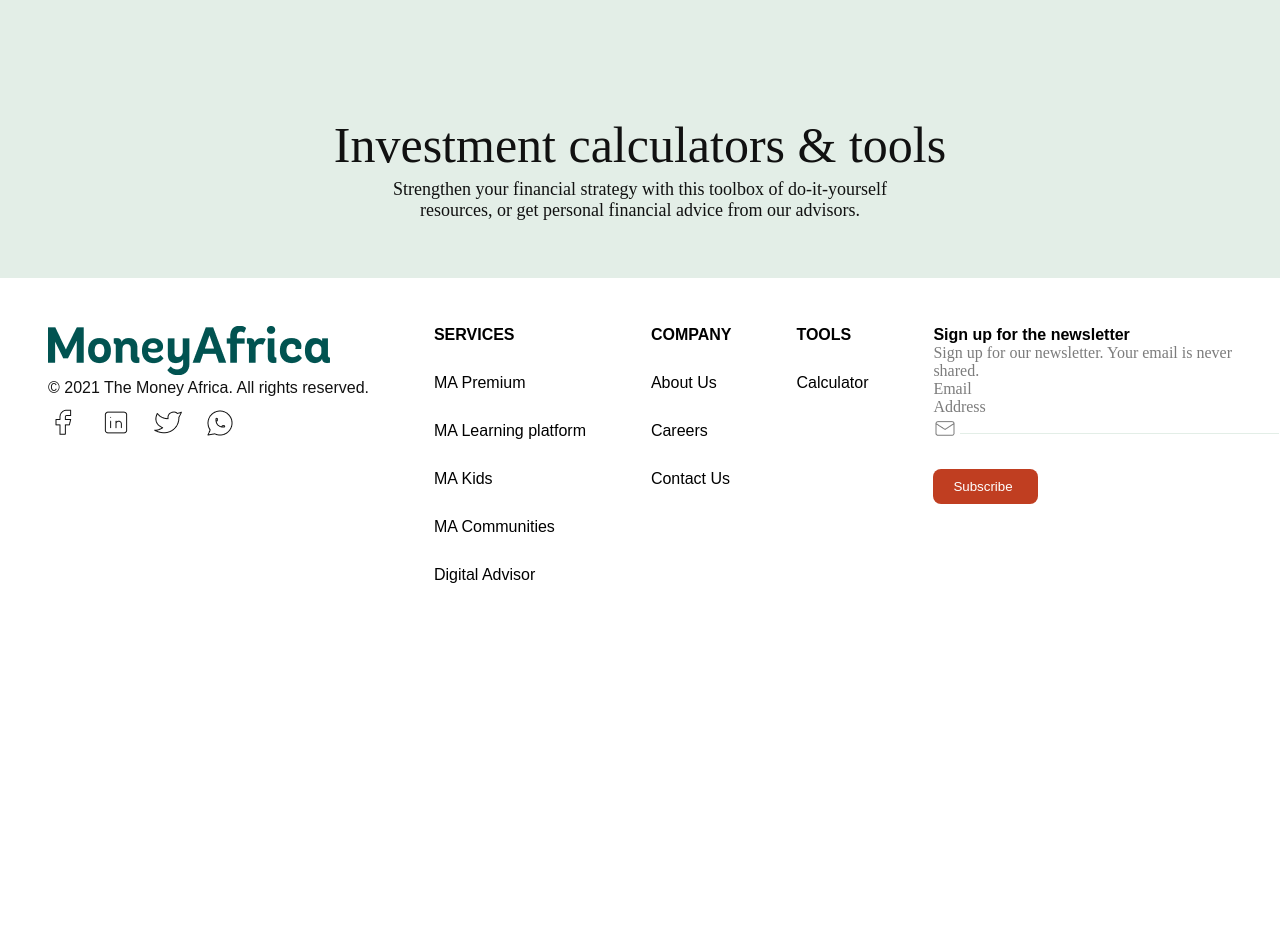
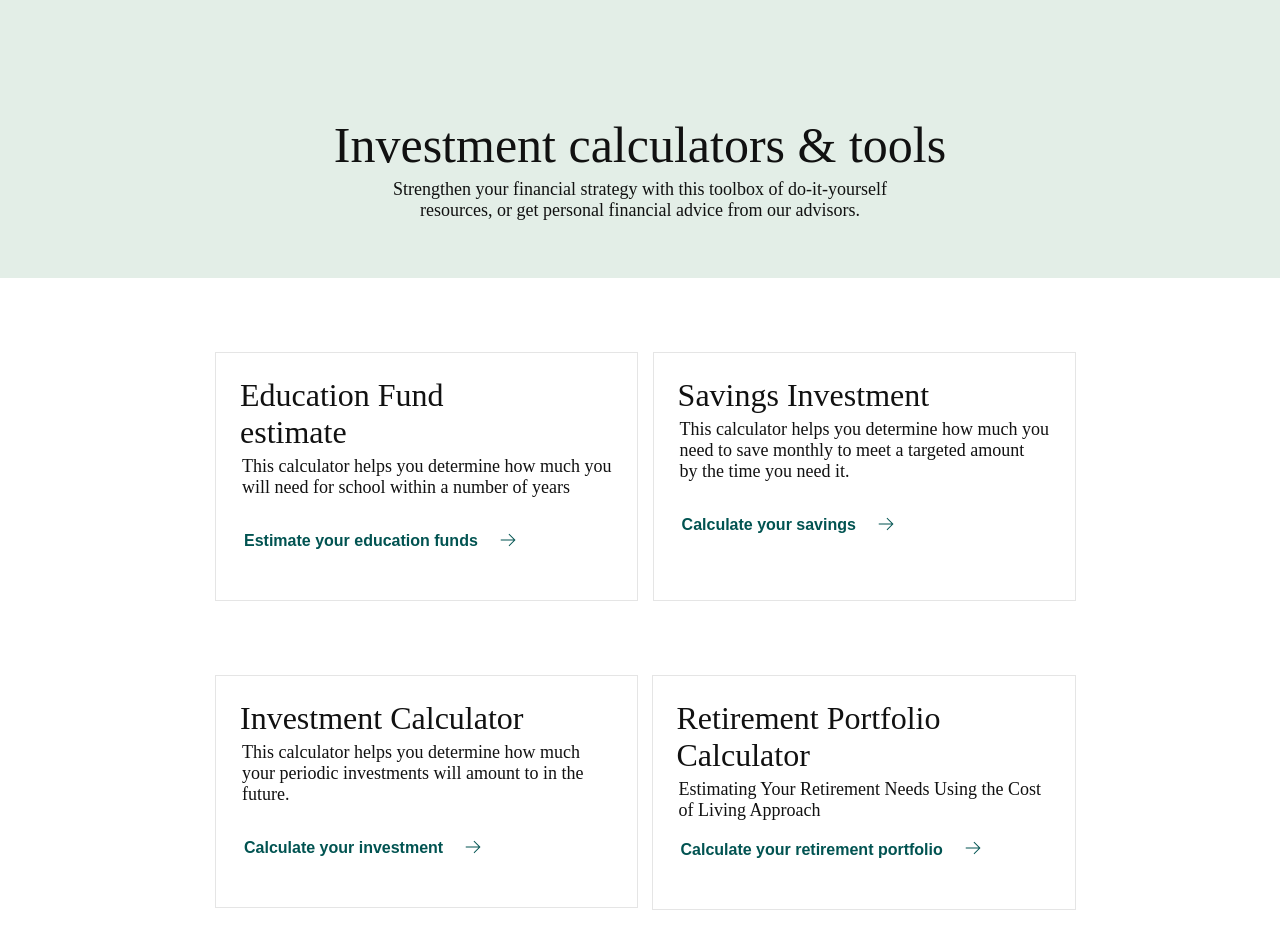
Before and after one commit to victory-nwawunze/clone-financial-website, a React (Create React App) app: page /moneyAfrica/MoneyAfricaToolsPage in a window 1280 px wide. Shown: the top 952 px of the page. Before the commit the page ends 800 px from the top, so only its background shows below. Built offline with nearby package versions, Linux system fonts and the light colour scheme.

Commit message:
Finshed MoneyAfricaToolsPageCard

```diff
--- a/src/components/MoneyAfricaToolsPage/MoneyAfricaToolsPage.js
+++ b/src/components/MoneyAfricaToolsPage/MoneyAfricaToolsPage.js
@@ -13,19 +13,19 @@ const MoneyAfricaToolsPage = () => {
           resources, or get personal financial advice from our advisors.{" "}
         </p>
       </div>
-      {/* <div className="MoneyAfricaToolPageCardStyles">
+      <div className="MoneyAfricaToolsPageCard">
         <div className="df justify-content-betw">
           <div>
-            <div className="MoneyAfricaToolsCard">
-              <h3 className="EductionFundStyles">
+            <div className="MoneyAfricaCardOne">
+              <h4 className="EducationFundTextStyles">
                 Education Fund
                 <br /> estimate
-              </h3>
-              <p className="MoreEductionFundStyles">
+              </h4>
+              <p className="MoreEducationFundTextStyles">
                 This calculator helps you determine how much you
                 <br /> will need for school within a number of years
               </p>
-              <div className="MarginTopForButton">
+              <div className="MoneyAfricaCardButtonStyles">
                 <div className="df">
                   <div>
                     <input
@@ -34,7 +34,7 @@ const MoneyAfricaToolsPage = () => {
                       className="EstimateBTNStyles"
                     />
                   </div>
-                  <div className="PositionArrowImage">
+                  <div className="MarginTopArrowImage">
                     <img src={RightArrImage} />
                   </div>
                 </div>
@@ -42,23 +42,23 @@ const MoneyAfricaToolsPage = () => {
             </div>
           </div>
           <div>
-            <div className="MoneyAfricaToolsCard">
-              <h3 className="EductionFundStyles">Savings Investment</h3>
-              <p className="MoreEductionFundStyles">
+            <div className="MoneyAfricaCardTwo">
+              <h4 className="SavingsTextStyles">Savings Investment</h4>
+              <p className="MoreSavingsTextStyles">
                 This calculator helps you determine how much you
                 <br /> need to save monthly to meet a targeted amount
                 <br /> by the time you need it.
               </p>
-              <div className="MarginTopForButton">
+              <div className="MoneyAfricaCardCalculateYourSavingsButtonStyles">
                 <div className="df">
                   <div>
                     <input
                       type="button"
                       value="Calculate your savings"
-                      className="CalculateStyleButton"
+                      className="CalculateBTNStyles"
                     />
                   </div>
-                  <div className="PositionArrowImage">
+                  <div className="MarginTopCalculateYourSavingsBTNStyle">
                     <img src={RightArrImage} />
                   </div>
                 </div>
@@ -67,25 +67,26 @@ const MoneyAfricaToolsPage = () => {
           </div>
         </div>
       </div>
-      <div className="MoneyAfricaToolPageCardStyles">
+      <div className="MoneyAfricaToolsCardPageTwo">
         <div className="df justify-content-betw">
           <div>
-            <div className="MoneyAfricaToolsCard">
-              <h3 className="EductionFundStyles">Investment Calculator</h3>
-              <p className="MoreEductionFundStyles">
-                This calculator helps you determine how much you
-                <br /> will need for school within a number of years
+            <div className="MoneyAfricaCardThreeStyles">
+              <h4 className="InvestmentFontStyles">Investment Calculator</h4>
+              <p className="MoreInvestmentFontStylesForToolsPage">
+                This calculator helps you determine how much
+                <br /> your periodic investments will amount to in the <br />
+                future.
               </p>
-              <div className="MarginTopForButton">
+              <div className="MoneyAfricaInvestMentBTNStyles">
                 <div className="df">
                   <div>
                     <input
                       type="button"
                       value="Calculate your investment"
-                      className="EstimateBTNStylesThree"
+                      className="CYIStylesButton"
                     />
                   </div>
-                  <div className="PositionArrowImage">
+                  <div className="CTYStylesButton">
                     <img src={RightArrImage} />
                   </div>
                 </div>
@@ -93,26 +94,25 @@ const MoneyAfricaToolsPage = () => {
             </div>
           </div>
           <div>
-            <div className="MoneyAfricaToolsCard">
-              <h3 className="EductionFundStyles">
+            <div className="MoneyAfricaCardFourStyle">
+              <h4 className="RetirementPortfolioStyles">
                 Retirement Portfolio
                 <br /> Calculator
-              </h3>
-              <p className="MoreEductionFundStyles">
-                This calculator helps you determine how much you
-                <br /> need to save monthly to meet a targeted amount
-                <br /> by the time you need it.
+              </h4>
+              <p className="MoreRetirementPortfolioStyles">
+                Estimating Your Retirement Needs Using the Cost
+                <br /> of Living Approach
               </p>
-              <div className="MarginTopForButton">
+              <div className="MoneyAfricaCYRStyles">
                 <div className="df">
                   <div>
                     <input
                       type="button"
-                      value="Calculate your savings"
-                      className="CalculateStyleButtonFour"
+                      value="Calculate your retirement portfolio"
+                      className="CYRBTNStyles"
                     />
                   </div>
-                  <div className="PositionArrowImage">
+                  <div className="PositionCYRStyles">
                     <img src={RightArrImage} />
                   </div>
                 </div>
@@ -120,7 +120,7 @@ const MoneyAfricaToolsPage = () => {
             </div>
           </div>
         </div>
-      </div> */}
+      </div>
     </React.Fragment>
   );
 };
--- a/src/index.css
+++ b/src/index.css
@@ -1604,3 +1604,183 @@ input:checked+.slider:before {
   color: #111111;
   padding-top: 5px;
 }
+
+.MoneyAfricaToolsPageCard {
+  margin-top: 74px;
+    margin-right: 204px;
+    margin-left: 215px;
+}
+
+.MoneyAfricaCardOne {
+  border: 1px solid #E5E5E5;
+}
+
+.EducationFundTextStyles {
+  padding-top: 24px;
+  padding-left: 24px;
+  padding-right: 10px;
+  color: #111111;
+  font-weight: 500;
+  font-size: 32px;
+}
+
+.MoreEducationFundTextStyles {
+  padding-top: 5px;
+  padding-left: 26px;
+  padding-right: 26px;
+  color: #111111;
+  font-weight: 400;
+  font-size: 18px;
+}
+
+.EstimateBTNStyles {
+  padding-top: 10px;
+  padding-bottom: 10px;
+  padding-right: 10px;
+  padding-left: 10px;
+  background-color: #fff;
+  color: #015351;
+  font-size: 16px;
+  font-weight: 700;
+  margin-top: 24px;
+  margin-right: 10px;
+  margin-left: 18px;
+  margin-bottom: 40px;
+  border: none;
+}
+
+.MarginTopArrowImage {
+  margin-top: 32px;
+}
+
+.MoneyAfricaCardTwo {
+  border: 1px solid #E5E5E5;
+}
+
+.SavingsTextStyles {
+  padding-top: 24px;
+  padding-left: 24px;
+  padding-right: 10px;
+  color: #111111;
+  font-weight: 500;
+  font-size: 32px;
+}
+
+.MoreSavingsTextStyles {
+  padding-top: 5px;
+  padding-left: 26px;
+  padding-right: 26px;
+  color: #111111;
+  font-weight: 400;
+  font-size: 18px;
+}
+
+.CalculateBTNStyles {
+  padding-top: 10px;
+  padding-bottom: 10px;
+  padding-left: 10px;
+  padding-right: 10px;
+  background-color: #fff;
+  border: none;
+  margin-top: 24px;
+  margin-left: 18px;
+  margin-right: 10px;
+  margin-bottom: 56px;
+  color: #015351;
+  font-size: 16px;
+  font-weight: 700;
+}
+
+.MarginTopCalculateYourSavingsBTNStyle {
+  margin-top: 32px;
+}
+
+.MoneyAfricaToolsCardPageTwo {
+margin-top: 74px;
+    margin-right: 204px;
+    margin-left: 215px;
+}
+
+.MoneyAfricaCardThreeStyles {
+  border: 1px solid #E5E5E5;
+}
+
+.InvestmentFontStyles {
+  padding-top: 24px;
+  padding-left: 24px;
+  padding-right: 10px;
+  font-weight: 500;
+  font-size: 32px;
+  color: #111111;
+}
+
+.MoreInvestmentFontStylesForToolsPage {
+  padding-top: 5px;
+  padding-right: 54px;
+  padding-left: 26px;
+  color: #111111;
+  font-weight: 400;
+  font-size: 18px;
+}
+
+.CYIStylesButton {
+  padding-top: 10px;
+  padding-bottom: 10px;
+  padding-left: 10px;
+  padding-right: 10px;
+  margin-top: 24px;
+  background-color: #fff;
+  border: none;
+  color: #015351;
+  margin-left: 18px;
+  margin-right: 10px;
+  margin-bottom: 40px;
+  font-weight: 700;
+  font-size: 16px;
+}
+
+.CTYStylesButton {
+  margin-top: 32px;
+}
+
+.MoneyAfricaCardFourStyle {
+  border: 1px solid #E5E5E5;
+}
+
+.RetirementPortfolioStyles {
+  padding-top: 24px;
+  padding-left: 24px;
+  padding-right: 10px;
+  color: #111111;
+  font-weight: 500;
+  font-size: 32px;
+}
+
+.MoreRetirementPortfolioStyles {
+  padding-top: 5px;
+  padding-left: 26px;
+  padding-right: 34px;
+  color: #111111;
+  font-weight: 400;
+  font-size: 18px;
+}
+
+.CYRBTNStyles {
+  padding-top: 10px;
+    padding-bottom: 10px;
+    padding-left: 10px;
+    padding-right: 10px;
+    margin-top: 10px;
+    margin-left: 18px;
+    margin-right: 10px;
+    margin-bottom: 40px;
+    background-color: white;
+    color: #015351;
+    border: none;
+    font-size: 16px;
+    font-weight: 700;
+}
+
+.PositionCYRStyles {
+  margin-top: 17px;
+}
```
